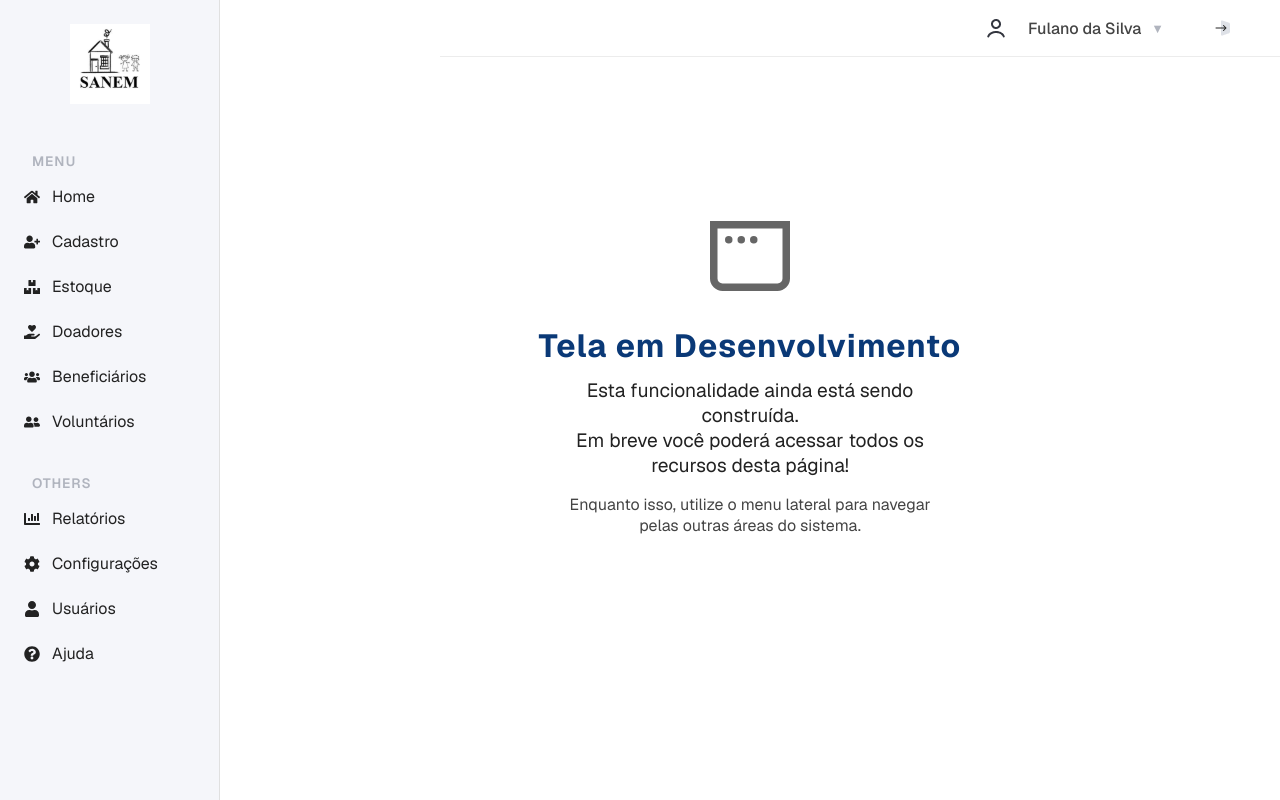
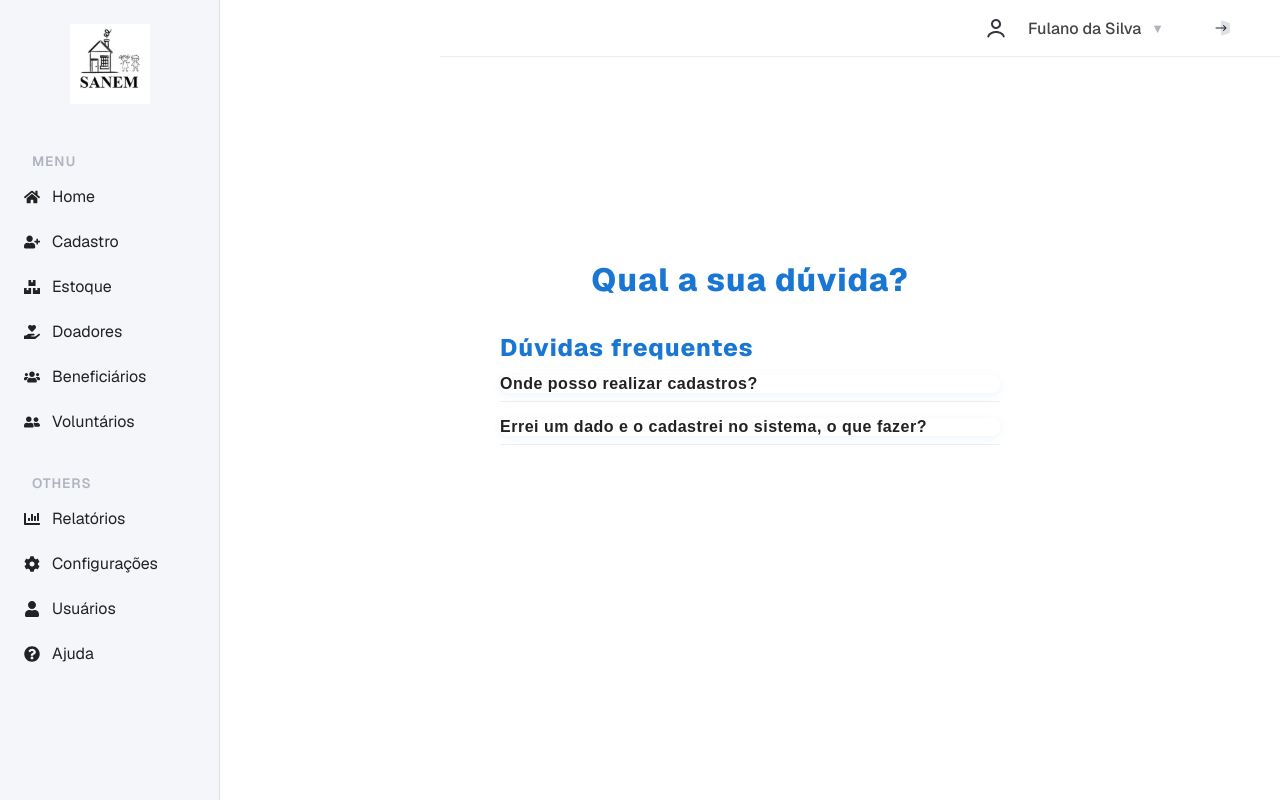
Before and after one commit to RicardoHSimoni/Dont-Commit-Together, a Next.js app in the folder frontend/: page /ajuda in a window 1280 px wide. Built offline with nearby package versions, Linux system fonts and the light colour scheme.

Commit message:
feat: modelando a interface ajuda

```diff
--- a/frontend/src/app/ajuda/page.js
+++ b/frontend/src/app/ajuda/page.js
@@ -1,16 +1,69 @@
 "use client";
-import EmDesenvolvimento from '../components/EmDesenvolvimento';
+import { useState } from "react";
 import Navigation from '../components/navegation/navegation';
 import MenuBar from '../components/menubar/menubar';
 
+const duvidas = [
+  {
+    pergunta: "Onde posso realizar cadastros?",
+    resposta: "Você pode realizar cadastros acessando o menu principal e selecionando a opção de cadastro desejada."
+  },
+  {
+    pergunta: "Errei um dado e o cadastrei no sistema, o que fazer?",
+    resposta: "Procure a opção de edição ou exclusão do cadastro na tela correspondente. Caso não encontre, entre em contato com o suporte."
+  }
+];
+
 export default function AjudaPage() {
+  const [abertas, setAbertas] = useState(Array(duvidas.length).fill(false));
+
+  const toggleDuvida = (idx) => {
+    setAbertas((prev) =>
+      prev.map((open, i) => (i === idx ? !open : open))
+    );
+  };
+
   return (
     <>
       <Navigation />
       <div style={{ minHeight: '100vh', background: '#fff', marginLeft: 220 }}>
         <MenuBar />
         <main style={{ display: 'flex', flexDirection: 'column', alignItems: 'center', justifyContent: 'center', minHeight: '80vh' }}>
-          <EmDesenvolvimento />
+          <h1 style={{ marginBottom: 32, textAlign: 'center', width: '100%' }}>Qual a sua dúvida?</h1>
+          <div style={{ display: 'flex', flexDirection: 'column', alignItems: 'flex-start', width: '100%', maxWidth: 500 }}>
+            <h2 style={{ marginBottom: 12, textAlign: 'left' }}>Dúvidas frequentes</h2>
+            <ul style={{ textAlign: 'left', marginBottom: 32, width: '100%', padding: 0, listStyle: 'none' }}>
+              {duvidas.map((duvida, idx) => (
+                <li key={duvida.pergunta} style={{ marginBottom: 16, borderBottom: '1px solid #eee', paddingBottom: 8 }}>
+                  <button
+                    onClick={() => toggleDuvida(idx)}
+                    style={{
+                      background: 'none',
+                      border: 'none',
+                      width: '100%',
+                      textAlign: 'left',
+                      display: 'flex',
+                      alignItems: 'center',
+                      fontSize: 16,
+                      cursor: 'pointer',
+                      padding: 0,
+                      outline: 'none'
+                    }}
+                  >
+                    <span style={{ flex: 1, color: '#222' }}>{duvida.pergunta}</span>
+                    <span style={{ marginLeft: 8, transition: 'transform 0.2s', transform: abertas[idx] ? 'rotate(180deg)' : 'rotate(0deg)' }}>
+                      ▼
+                    </span>
+                  </button>
+                  {abertas[idx] && (
+                    <div style={{ marginTop: 8, color: '#444', fontSize: 15 }}>
+                      {duvida.resposta}
+                    </div>
+                  )}
+                </li>
+              ))}
+            </ul>
+          </div>
         </main>
       </div>
     </>
```
